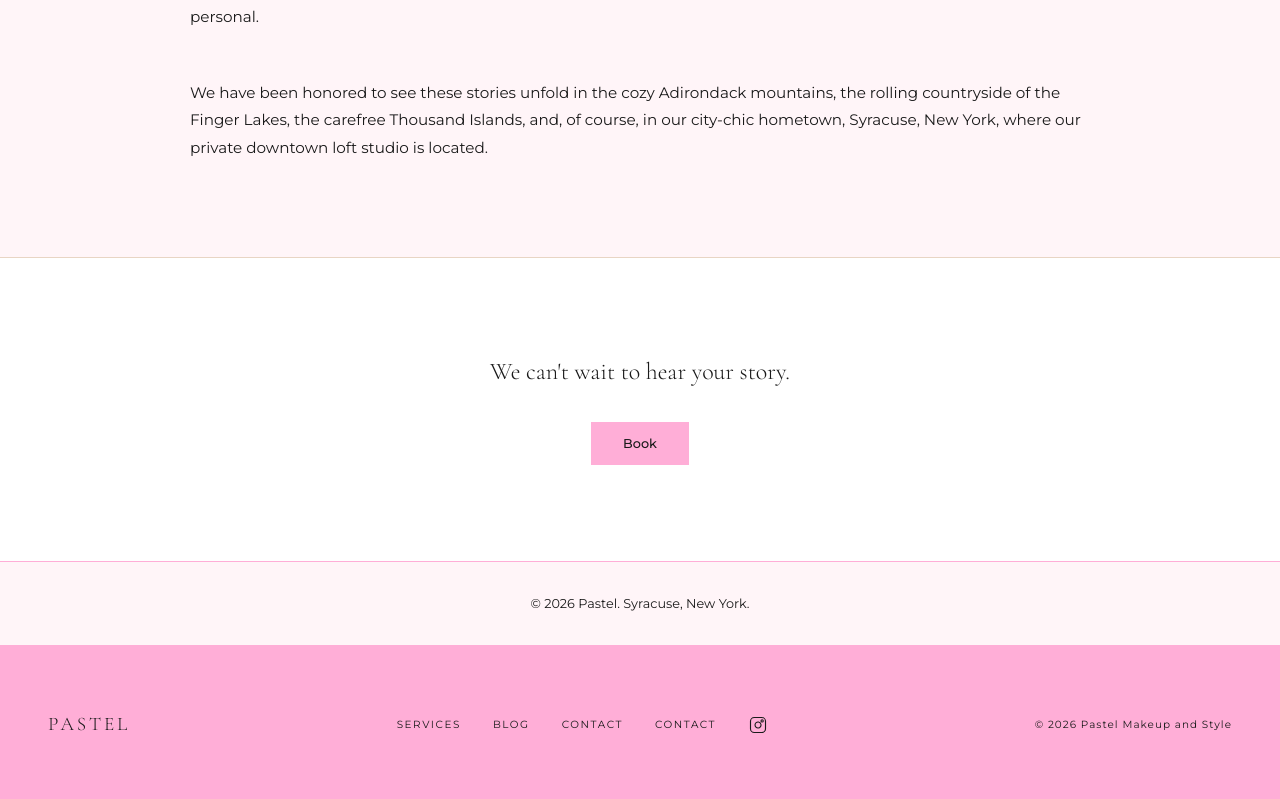
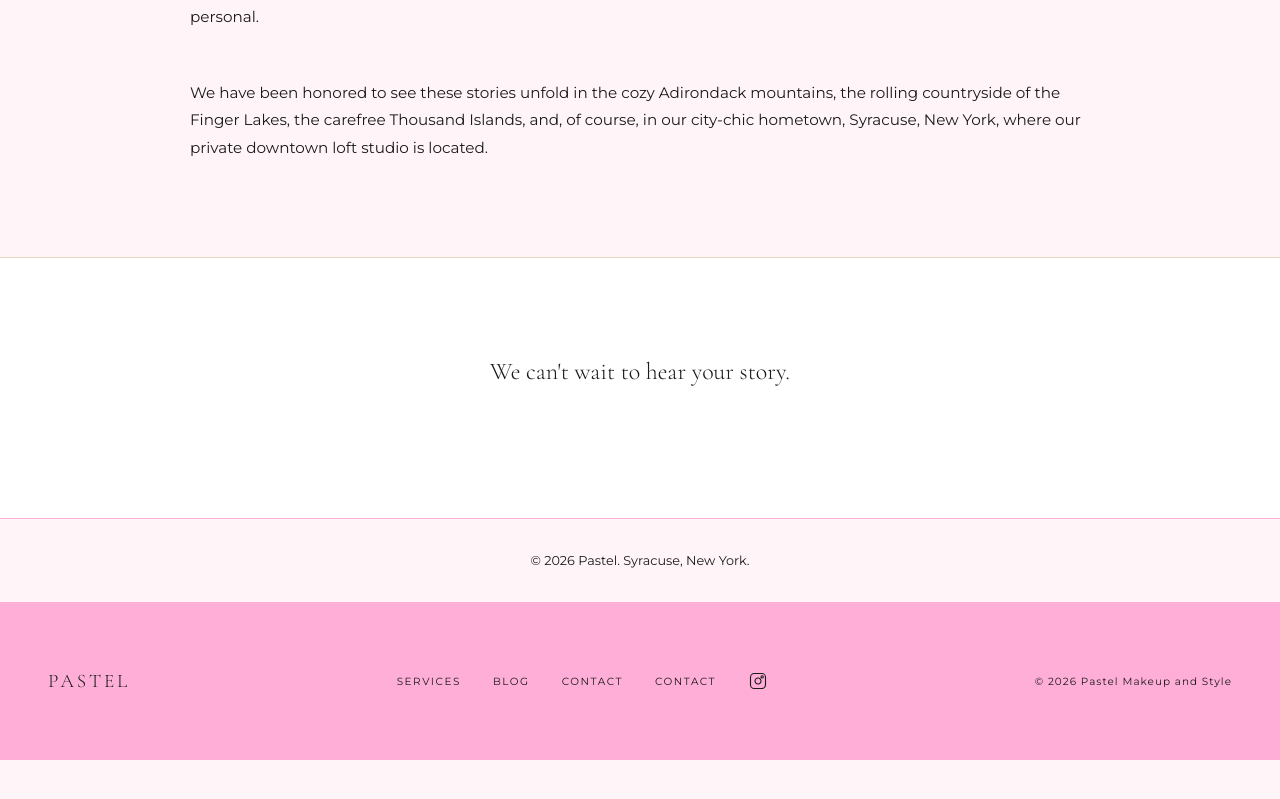
Before and after one commit to professorfalken1942-hash/pastel, a Next.js app: page / in a window 1280 px wide. Shown: the part 1835-2634 px from the top of the page. After the commit the page ends 2595 px from the top, so only its background shows below. Built offline with nearby package versions, Linux system fonts and the light colour scheme.

Commit message:
Remove book button

```diff
--- a/src/app/page.tsx
+++ b/src/app/page.tsx
@@ -259,29 +259,6 @@ export default function Home() {
           >
             We can't wait to hear your story.
           </p>
-
-          <a
-            href="https://1757625758.hbportal.co/public/68c33e10dc84ad00010b83ad"
-            target="_blank"
-            rel="noopener noreferrer"
-            style={{
-              display: "inline-block",
-              fontFamily: "var(--font-sans)",
-              fontSize: "0.8rem",
-              fontWeight: 500,
-              color: "var(--charcoal)",
-              backgroundColor: bookHover ? "rgba(255, 174, 215, 0.8)" : "var(--pink)",
-              border: "none",
-              padding: "0.75rem 2rem",
-              cursor: "pointer",
-              textDecoration: "none",
-              transition: "background-color 0.2s",
-            }}
-            onMouseEnter={() => setBookHover(true)}
-            onMouseLeave={() => setBookHover(false)}
-          >
-            Book
-          </a>
         </div>
       </section>
 
```
